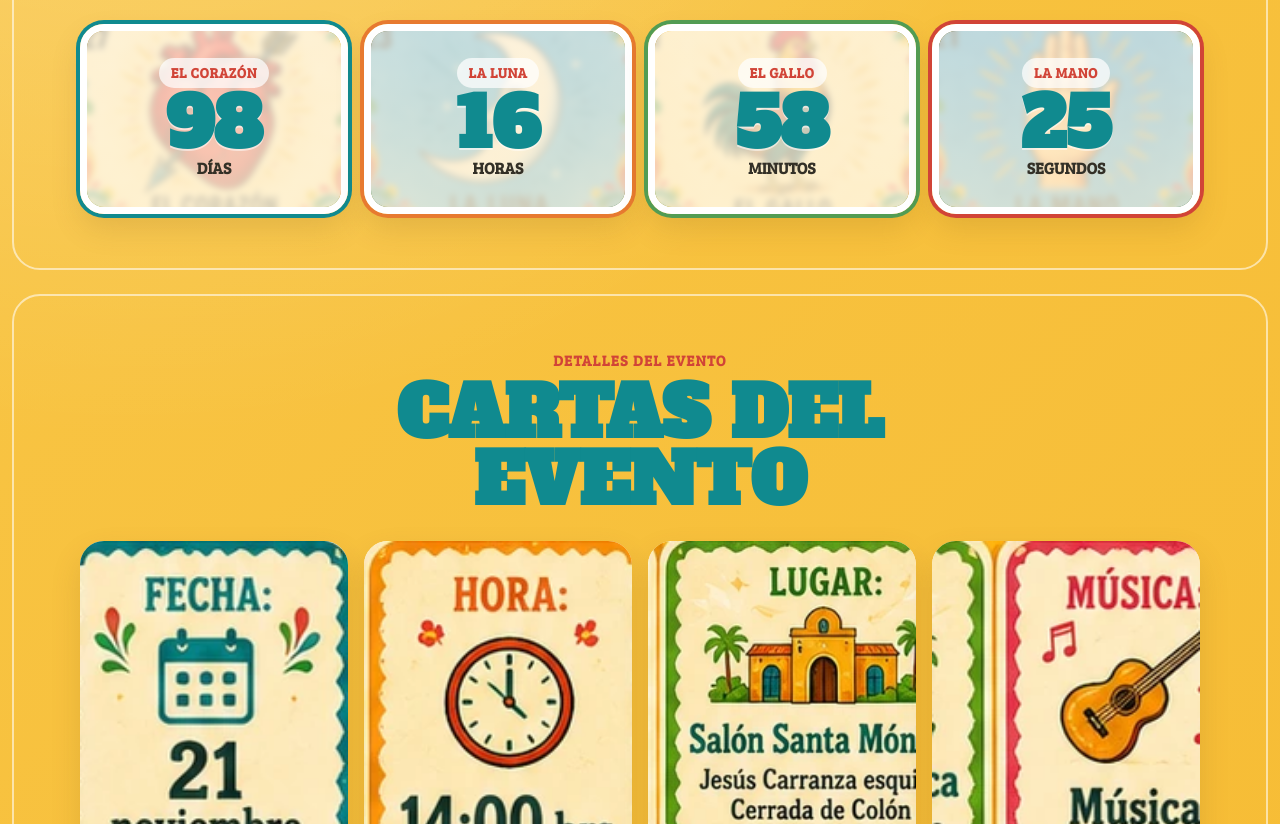
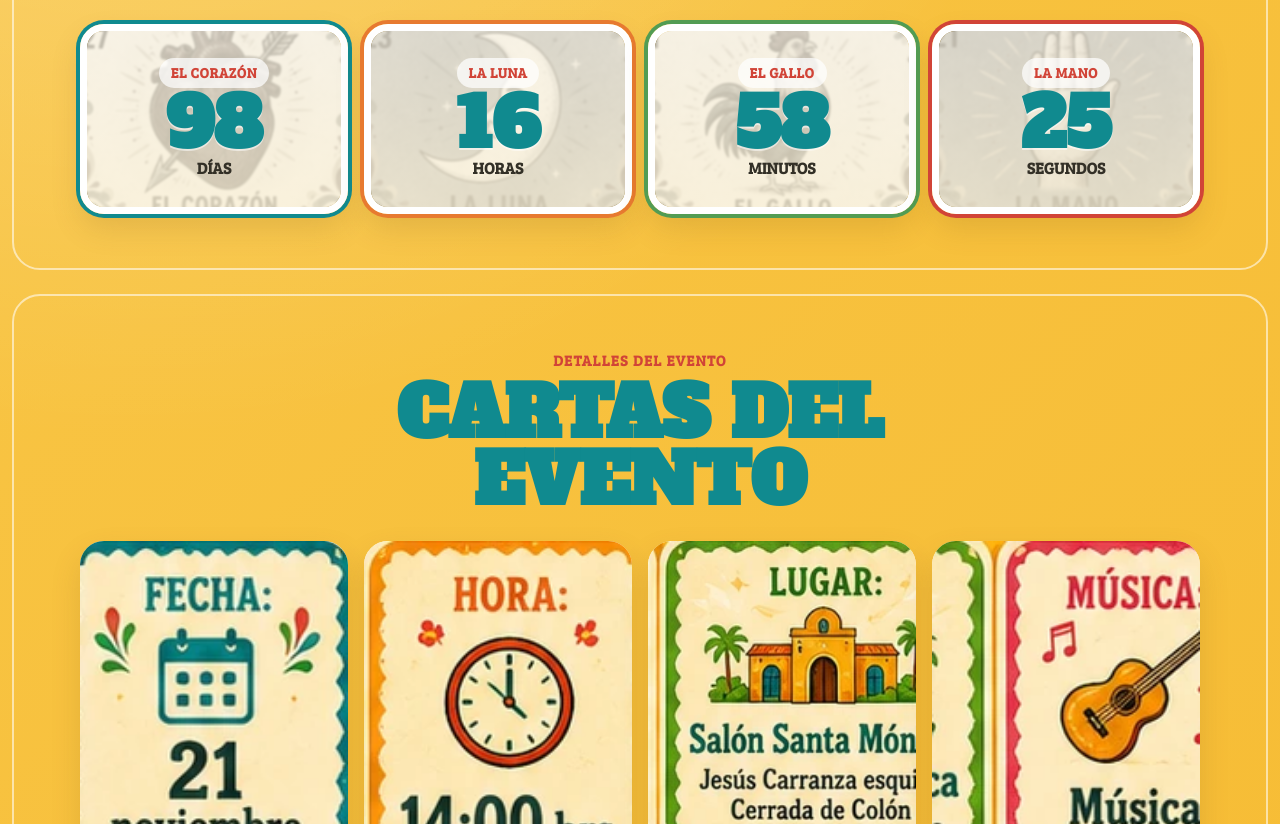
Before and after one commit to ariadnacerisier-ai/Fiesta-familia-Perez, a website built with Vite: page index.html in a window 1280 px wide. Shown: the part 916-1740 px from the top of the page. Built offline with nearby package versions, Linux system fonts and the light colour scheme.

Commit message:
Adjust filter properties for background image

```diff
--- a/css/style.css
+++ b/css/style.css
@@ -324,7 +324,7 @@ h2 {
   background-image: var(--card-image);
   background-size: cover;
   background-position: center;
-  filter: blur(3px) saturate(1.05);
+  filter: blur(1px) saturate(.05);
   transform: scale(1.12);
 }
 .count-card__veil {
```
